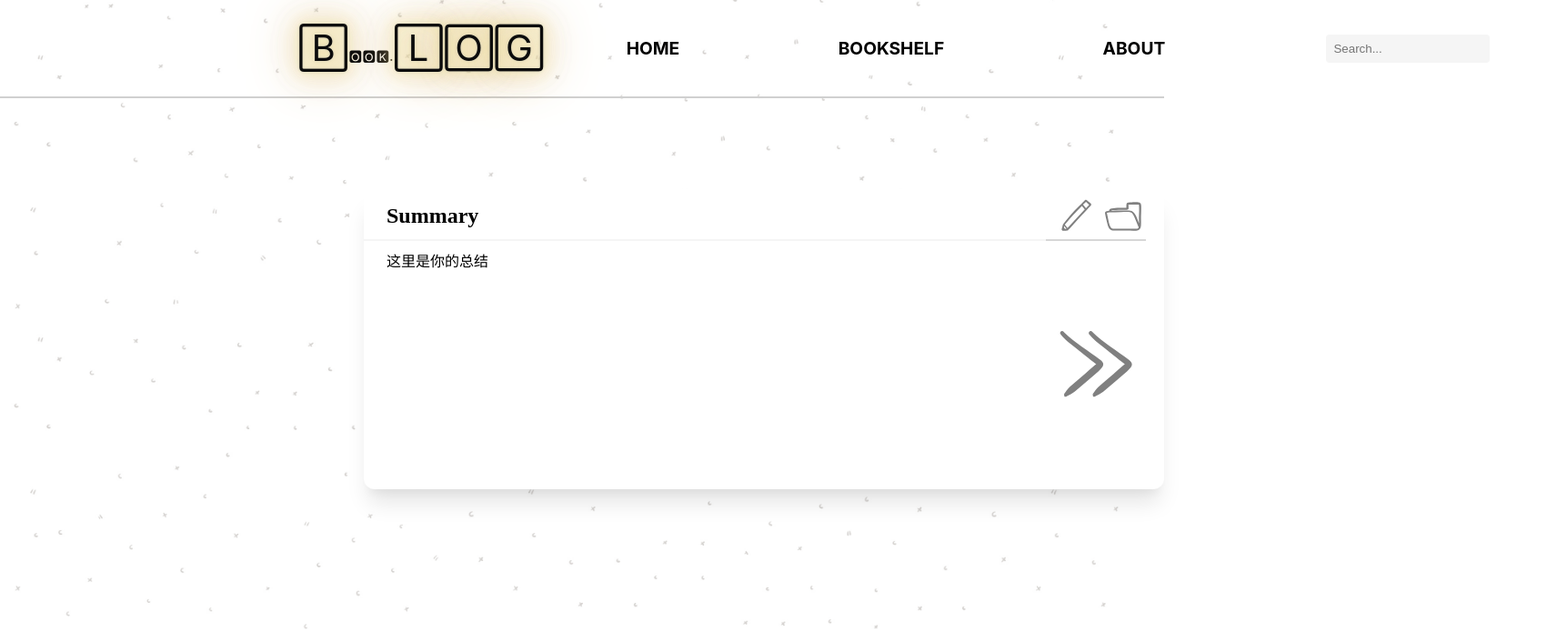
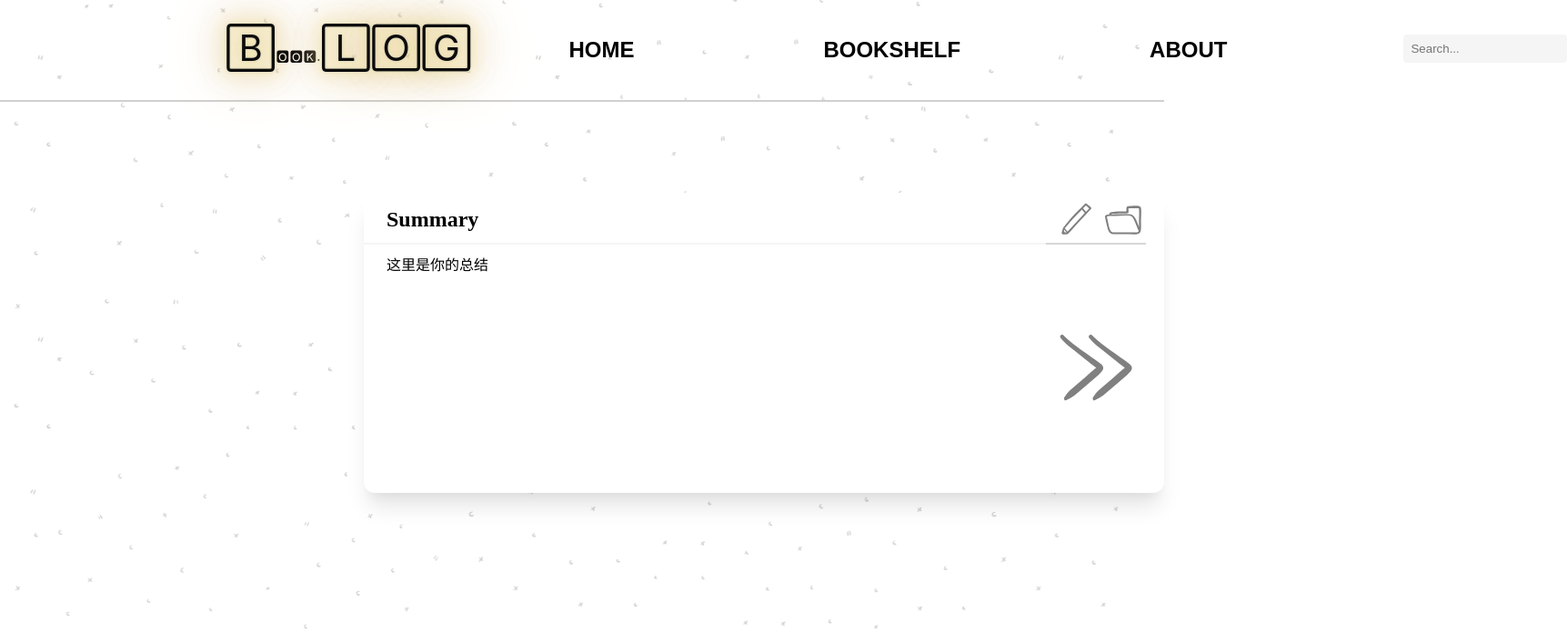
Before and after one commit to farodia/BookSummaryBlog, a React (Create React App) app: page / in a window 1280 px wide. Shown: the top 695 px of the page at 91% size, 1723 px wide, since content can reach past the window. Built offline with nearby package versions, Linux system fonts and the light colour scheme.

Commit message:
[jingyi]change the layout of header

```diff
--- a/src/App.css
+++ b/src/App.css
@@ -33,7 +33,7 @@
 }
 
 .header-title {
-    margin: 0 0 0 300px;
+    margin: 0 0 0 220px;
     text-align: center;
     align-items: center;
     color: #0c0c0c;
@@ -71,8 +71,8 @@ nav li {
     display: inline;
     padding: 1em 3.5em 1em 3.5em;
     font-weight: 700;
-    font-size: 1.2rem;
-    font-family: BlinkMacSystemFont, serif;
+    font-size: 24px;
+    font-family: Marker Felt, fantasy;
     color: black;
 }
 
@@ -206,8 +206,8 @@ nav a:hover {
 }
 
 .summary-title {
-    padding-top: 10%;
-    font-family: source-code-pro, Menlo, Monaco, Consolas, 'Courier New', monospace;
+    margin: 15% 200px;
+    font-family: Marker Felt, fantasy;
     font-size: 36px;
 }
 
```
